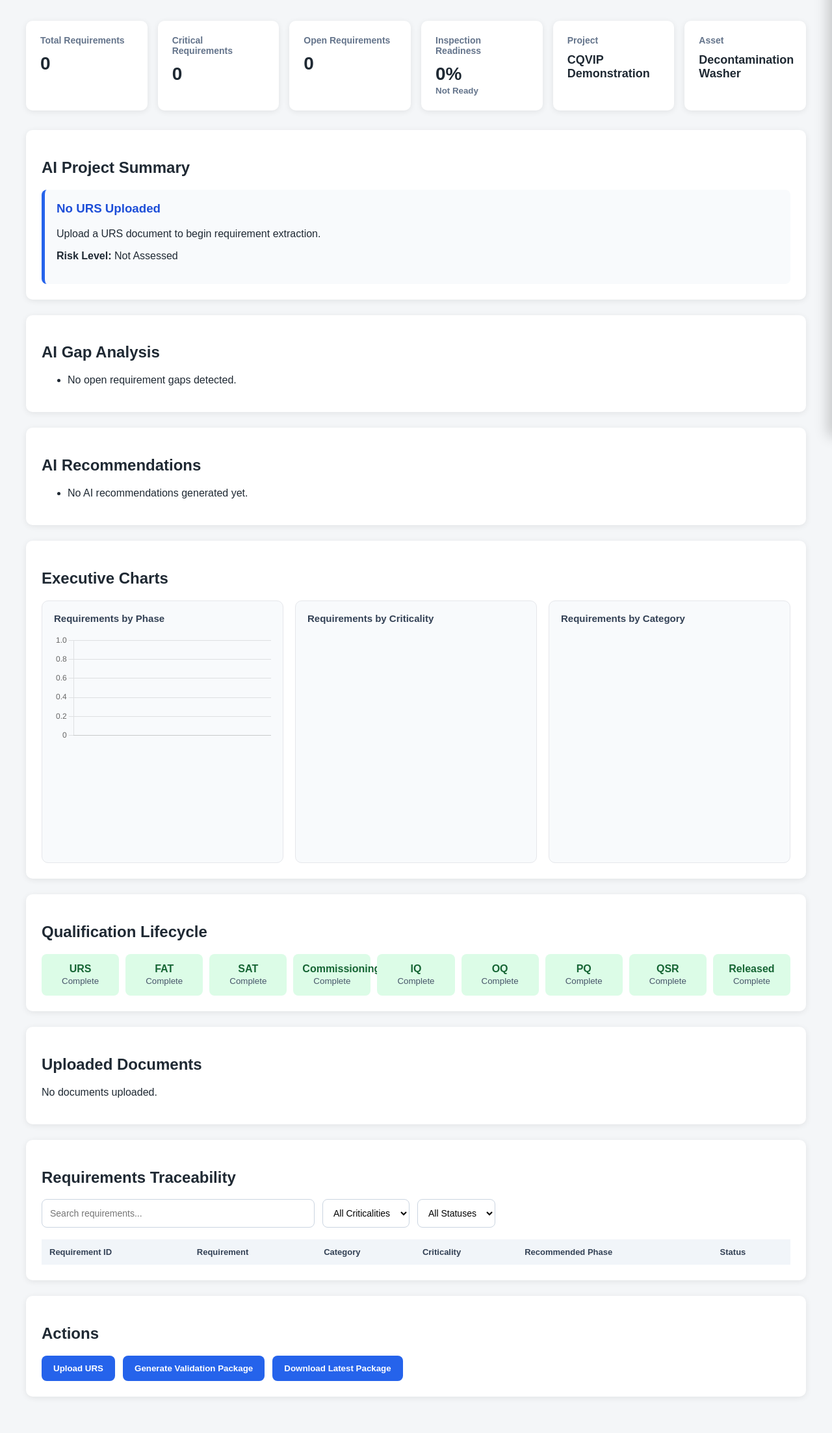
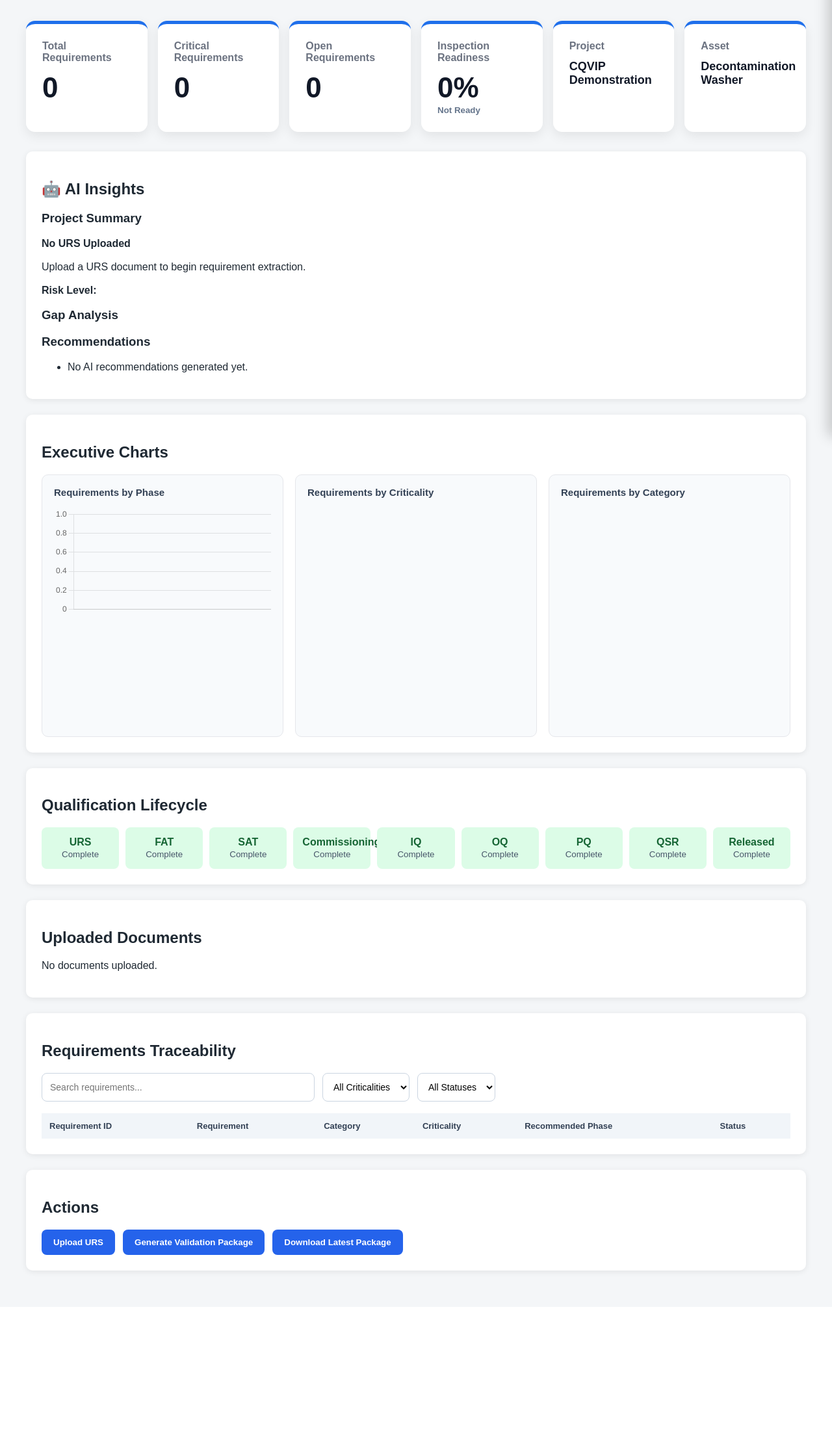
Before and after one commit to gjoanis/CQVIP, a FastAPI app: page / in a window 1280 px wide. Shown: the part 129-2334 px from the top of the page at 65% size. After the commit the page ends 2092 px from the top, so only its background shows below. Run offline with FastAPI, Linux system fonts and the light colour scheme; lists and menus that the app fills with data are empty; a map, chart or similar area stays blank.

Commit message:
Initial CQVIP working prototype

```diff
--- a/web/static/style.css
+++ b/web/static/style.css
@@ -37,22 +37,32 @@ body {
 }
 
 .card {
-    background: white;
-    padding: 22px;
-    border-radius: 10px;
-    box-shadow: 0 2px 10px rgba(0,0,0,0.08);
+    background: #ffffff;
+    border-radius: 14px;
+    padding: 25px;
+    box-shadow: 0 6px 18px rgba(0,0,0,.08);
+    transition: all .25s ease;
+    border-top: 5px solid #1f6feb;
+}
+
+.card:hover {
+    transform: translateY(-4px);
+    box-shadow: 0 10px 25px rgba(0,0,0,.12);
 }
 
 .card h3 {
     margin: 0;
-    font-size: 14px;
-    color: #64748b;
+    font-size: 16px;
+    color: #6b7280;
+    font-weight: 600;
 }
 
 .card p {
-    font-size: 28px;
-    font-weight: bold;
-    margin: 12px 0 0;
+    margin-top: 12px;
+    margin-bottom: 0;
+    font-size: 44px;
+    font-weight: 700;
+    color: #111827;
 }
 
 .card small {
--- a/web/templates/index.html
+++ b/web/templates/index.html
@@ -54,36 +54,65 @@
     </div>
 
    <div class="section">
-        <h2>AI Project Summary</h2>
 
-        <div class="ai-summary">
-            <h3>{{ dashboard.ai_summary.health }}</h3>
-            <p>{{ dashboard.ai_summary.summary }}</p>
-            <p>
-                <strong>Risk Level:</strong>
-                {{ dashboard.ai_summary.risk_level }}
-            </p>
-        </div>
+    <h2>🤖 AI Insights</h2>
+
+    <div class="ai-grid">
+
+        <div class="ai-card">
+
+            <h3>Project Summary</h3>
+
+            <div class="summary-box">
+                <strong>{{ dashboard.ai_summary.health }}</strong><br><br>
+
+                {{ dashboard.ai_summary.summary }}
+
+                <br><br>
+
+                <strong>
+                    Risk Level:
+                    {{ dashboard.ai_summary.risk }}
+                </strong>
+
             </div>
 
-    <div class="section">
-        <h2>AI Gap Analysis</h2>
+        </div>
+
+        <div class="ai-card">
+
+            <h3>Gap Analysis</h3>
 
             <ul>
-            {% for gap in dashboard.ai_gap_analysis %}
+
+            {% for gap in dashboard.ai_gaps %}
+
                 <li>{{ gap }}</li>
+
             {% endfor %}
+
             </ul>
+
         </div>
 
-    <div class="section">
-        <h2>AI Recommendations</h2>
+        <div class="ai-card">
+
+            <h3>Recommendations</h3>
 
             <ul>
+
             {% for recommendation in dashboard.ai_recommendations %}
+
                 <li>{{ recommendation }}</li>
+
             {% endfor %}
+
             </ul>
+
+        </div>
+
+    </div>
+
 </div>
 
     <div class="section">
```
Lines whose indentation alone changed are shown as unchanged.
